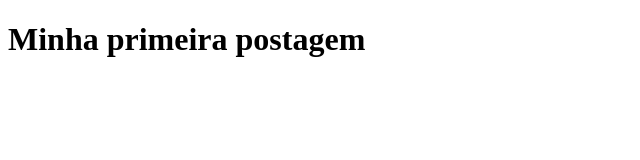
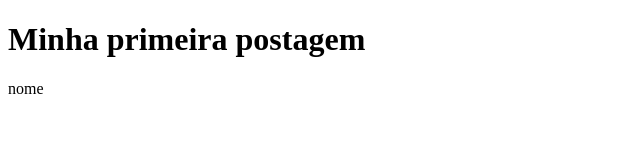
Before and after one commit to FernandoRCoelho5/aula-github, a plain HTML site: page index.html in a window 1280 px wide. Shown: the full height of the page, 0-640 px from the left. Drawn offline with Linux system fonts and the light colour scheme.

Commit message:
Segundo Envio

```diff
--- a/index.html
+++ b/index.html
@@ -7,5 +7,6 @@
 </head>
 <body>
     <h1>Minha primeira postagem</h1>
+    <p>nome</p>
 </body>
 </html>
```
